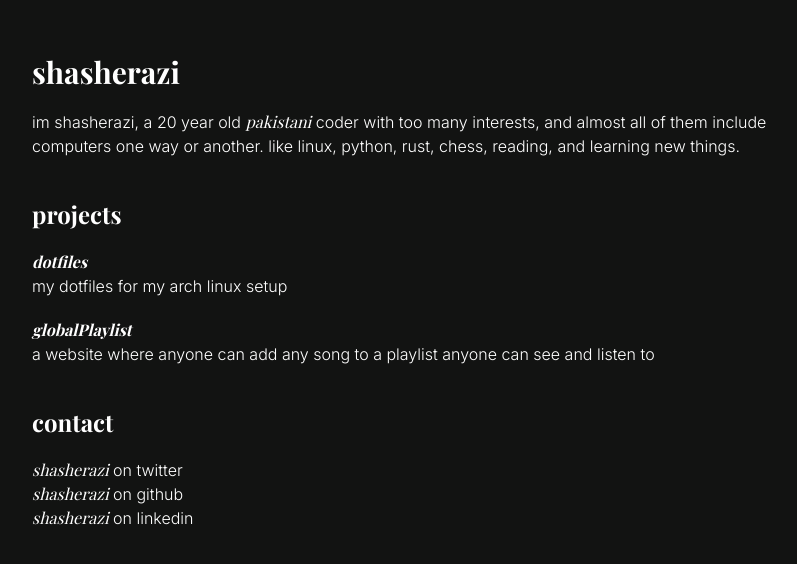
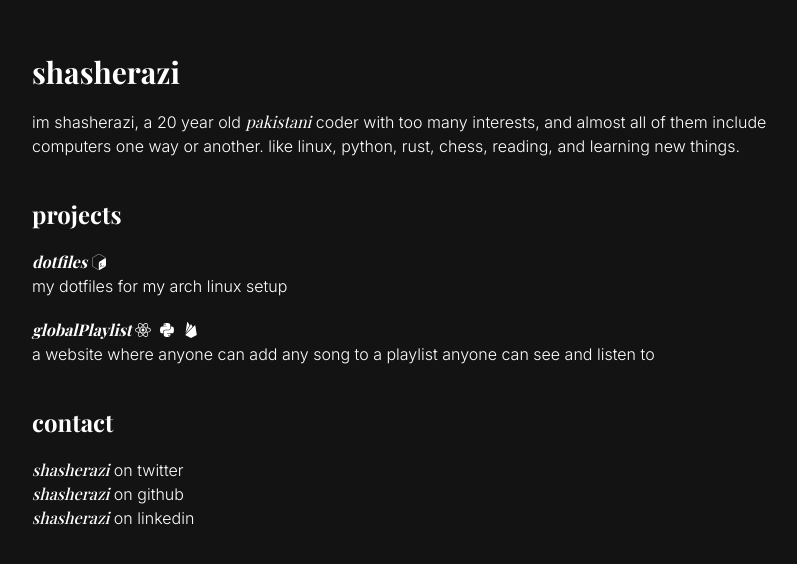
Before and after one commit to shasherazi/portfolio-new, a React (Vite) app: page / in a window 1280 px wide. Shown: the part 108-672 px from the top of the page, without its empty margins (224-1021 px from the left). Built offline with nearby package versions, Linux system fonts and the light colour scheme; a web font is replaced by a local one.

Commit message:
Add tech stack and hover names

```diff
--- a/package.json
+++ b/package.json
@@ -11,7 +11,8 @@
   },
   "dependencies": {
     "react": "^18.2.0",
-    "react-dom": "^18.2.0"
+    "react-dom": "^18.2.0",
+    "react-icons": "^4.10.1"
   },
   "devDependencies": {
     "@types/react": "^18.0.37",
--- a/src/App.tsx
+++ b/src/App.tsx
@@ -1,92 +1,10 @@
 import "./App.css";
+import Main from "./components/Main";
 
 function App() {
   return (
     <>
-      <main className="mx-[10%] md:mx-[20%]">
-        <h1 className="main-heading mb-5 font-playfair text-3xl font-bold text-white">
-          shasherazi
-        </h1>
-        <p className="font-inter font-light text-white">
-          im shasherazi, a 20 year old{" "}
-          <a
-            href="https://en.wikipedia.org/wiki/Pakistan"
-            className="font-playfair font-normal italic hover:underline"
-          >
-            pakistani
-          </a>{" "}
-          coder with too many interests, and almost all of them include
-          computers one way or another. like linux, python, rust, chess,
-          reading, and learning new things.
-        </p>
-
-        <div className="projects">
-          <h2 className="mb-5 mt-10 font-playfair text-2xl font-bold text-white">
-            projects
-          </h2>
-          <div className="dotfiles my-5">
-            <h3>
-              <a
-                href="https://github.com/shasherazi/dotfiles"
-                className="font-playfair font-bold italic text-white hover:underline"
-              >
-                dotfiles
-              </a>
-              <p className="font-inter font-light text-white">
-                my dotfiles for my arch linux setup
-              </p>
-            </h3>
-          </div>
-          <div className="global-playlist my-5">
-            <h3>
-              <a
-                href="https://global-playlist.vercel.app/"
-                className="font-playfair font-bold italic text-white hover:underline"
-              >
-                globalPlaylist
-              </a>
-            </h3>
-            <p className="font-inter font-light text-white">
-              a website where anyone can add any song to a playlist anyone can
-              see and listen to
-            </p>
-          </div>
-        </div>
-        <div className="contact">
-          <h2 className="mb-5 mt-10 font-playfair text-2xl font-bold text-white">
-            contact
-          </h2>
-          <ul className="font-inter font-light text-white">
-            <li>
-              <a
-                href="https://twitter.com/shasherazi"
-                className="font-playfair font-normal italic hover:underline"
-              >
-                shasherazi
-              </a>{" "}
-              on twitter
-            </li>
-            <li>
-              <a
-                href="https://github.com/shasherazi"
-                className="font-playfair font-normal italic hover:underline"
-              >
-                shasherazi
-              </a>{" "}
-              on github
-            </li>
-            <li>
-              <a
-                href="https://linkedin.com/in/shasherazi"
-                className="font-playfair font-normal italic hover:underline"
-              >
-                shasherazi
-              </a>{" "}
-              on linkedin
-            </li>
-          </ul>
-        </div>
-      </main>
+      <Main />
     </>
   );
 }
--- /dev/null
+++ b/src/components/Main.tsx
@@ -0,0 +1,100 @@
+import { SiGnubash, SiFirebase } from "react-icons/si";
+import { FaReact, FaPython } from "react-icons/fa";
+import { useEffect, useState } from "react";
+import TechDetails from "./TechDetails";
+import TechDetailsPopup from "./TechDetailPopup";
+
+function Main() {
+  return (
+    <main className="mx-[10%] text-white md:mx-[20%]">
+      <h1 className="main-heading mb-5 font-playfair text-3xl font-bold ">
+        shasherazi
+      </h1>
+      <p className="font-inter font-light ">
+        im shasherazi, a 20 year old{" "}
+        <a
+          href="https://en.wikipedia.org/wiki/Pakistan"
+          className="font-playfair font-normal italic hover:underline"
+        >
+          pakistani
+        </a>{" "}
+        coder with too many interests, and almost all of them include computers
+        one way or another. like linux, python, rust, chess, reading, and
+        learning new things.
+      </p>
+
+      <div className="projects">
+        <h2 className="mb-5 mt-10 font-playfair text-2xl font-bold ">
+          projects
+        </h2>
+        <div className="dotfiles my-5">
+          <h3>
+            <a
+              href="https://github.com/shasherazi/dotfiles"
+              className="font-playfair font-bold italic  hover:underline"
+            >
+              dotfiles
+            </a>
+            <TechDetailsPopup name="bash" icon={<SiGnubash />} />
+            <p className="font-inter font-light ">
+              my dotfiles for my arch linux setup
+            </p>
+          </h3>
+        </div>
+        <div className="global-playlist my-5">
+          <h3>
+            <a
+              href="https://global-playlist.vercel.app/"
+              className="font-playfair font-bold italic  hover:underline"
+            >
+              globalPlaylist
+            </a>
+            <TechDetailsPopup name="react" icon={<FaReact />} />
+            <TechDetailsPopup name="python" icon={<FaPython />} />
+            <TechDetailsPopup name="react" icon={<SiFirebase />} />
+          </h3>
+          <p className="font-inter font-light ">
+            a website where anyone can add any song to a playlist anyone can see
+            and listen to
+          </p>
+        </div>
+      </div>
+      <div className="contact">
+        <h2 className="mb-5 mt-10 font-playfair text-2xl font-bold ">
+          contact
+        </h2>
+        <ul className="font-inter font-light ">
+          <li>
+            <a
+              href="https://twitter.com/shasherazi"
+              className="font-playfair font-medium italic hover:underline"
+            >
+              shasherazi
+            </a>{" "}
+            on twitter
+          </li>
+          <li>
+            <a
+              href="https://github.com/shasherazi"
+              className="font-playfair font-medium italic hover:underline"
+            >
+              shasherazi
+            </a>{" "}
+            on github
+          </li>
+          <li>
+            <a
+              href="https://linkedin.com/in/shasherazi"
+              className="font-playfair font-medium italic hover:underline"
+            >
+              shasherazi
+            </a>{" "}
+            on linkedin
+          </li>
+        </ul>
+      </div>
+    </main>
+  );
+}
+
+export default Main;
--- /dev/null
+++ b/src/components/TechDetailPopup.tsx
@@ -0,0 +1,48 @@
+import { useEffect, useState } from "react";
+import TechDetails from "./TechDetails";
+import React from "react";
+
+interface TechDetailsPopupProps {
+  name: string;
+  icon: React.ReactElement;
+}
+
+function TechDetailsPopup({ name, icon }: TechDetailsPopupProps) {
+  const [showTechDetails, setShowTechDetails] = useState(false);
+  const [techDetailsPosition, setTechDetailsPosition] = useState({
+    x: 0,
+    y: 0,
+  });
+
+  useEffect(() => {
+    const handleMouseMove = (e: MouseEvent) => {
+      setTechDetailsPosition({ x: e.clientX, y: e.clientY });
+    };
+
+    document.addEventListener("mousemove", handleMouseMove);
+
+    return () => {
+      document.removeEventListener("mousemove", handleMouseMove);
+    };
+  }, []);
+
+  return (
+    <span
+      className="tech-icon"
+      onMouseEnter={() => setShowTechDetails(true)}
+      onMouseLeave={() => setShowTechDetails(false)}
+    >
+      {React.cloneElement(icon, { className: "mx-1 mb-1 inline" })}
+      {
+        <TechDetails
+          name={name}
+          visible={showTechDetails}
+          x={techDetailsPosition.x}
+          y={techDetailsPosition.y}
+        />
+      }
+    </span>
+  );
+}
+
+export default TechDetailsPopup;
--- /dev/null
+++ b/src/components/TechDetails.tsx
@@ -0,0 +1,34 @@
+import { useEffect } from "react";
+
+interface TechDetailsProps {
+  name: string;
+  visible?: boolean;
+  x: number;
+  y: number;
+}
+
+function TechDetails({ name, visible, x, y }: TechDetailsProps) {
+  useEffect(() => {
+    console.log(x, y);
+  }, [x, y]);
+
+  const position = {
+    top: `calc(${y}px - 25px)`,
+    left: `calc(${x}px + 2px)`,
+  };
+
+  return (
+    <div
+      className={`bg-black
+                  text-white
+                  ${visible ? "block" : "hidden"}
+                  absolute
+      `}
+      style={position}
+    >
+      <p className="text-center font-inter font-light px-1">{name}</p>
+    </div>
+  );
+}
+
+export default TechDetails;
--- a/tailwind.config.js
+++ b/tailwind.config.js
@@ -6,6 +6,7 @@ export default {
       fontFamily: {
         playfair: ["Playfair Display", "serif"],
         inter: ["Inter", "sans-serif"],
+        pressStart: ["Press Start 2P", "cursive"],
       },
     },
   },
```
Also changed, not shown: 1 other file (tests, documents, lock files or other folders).
